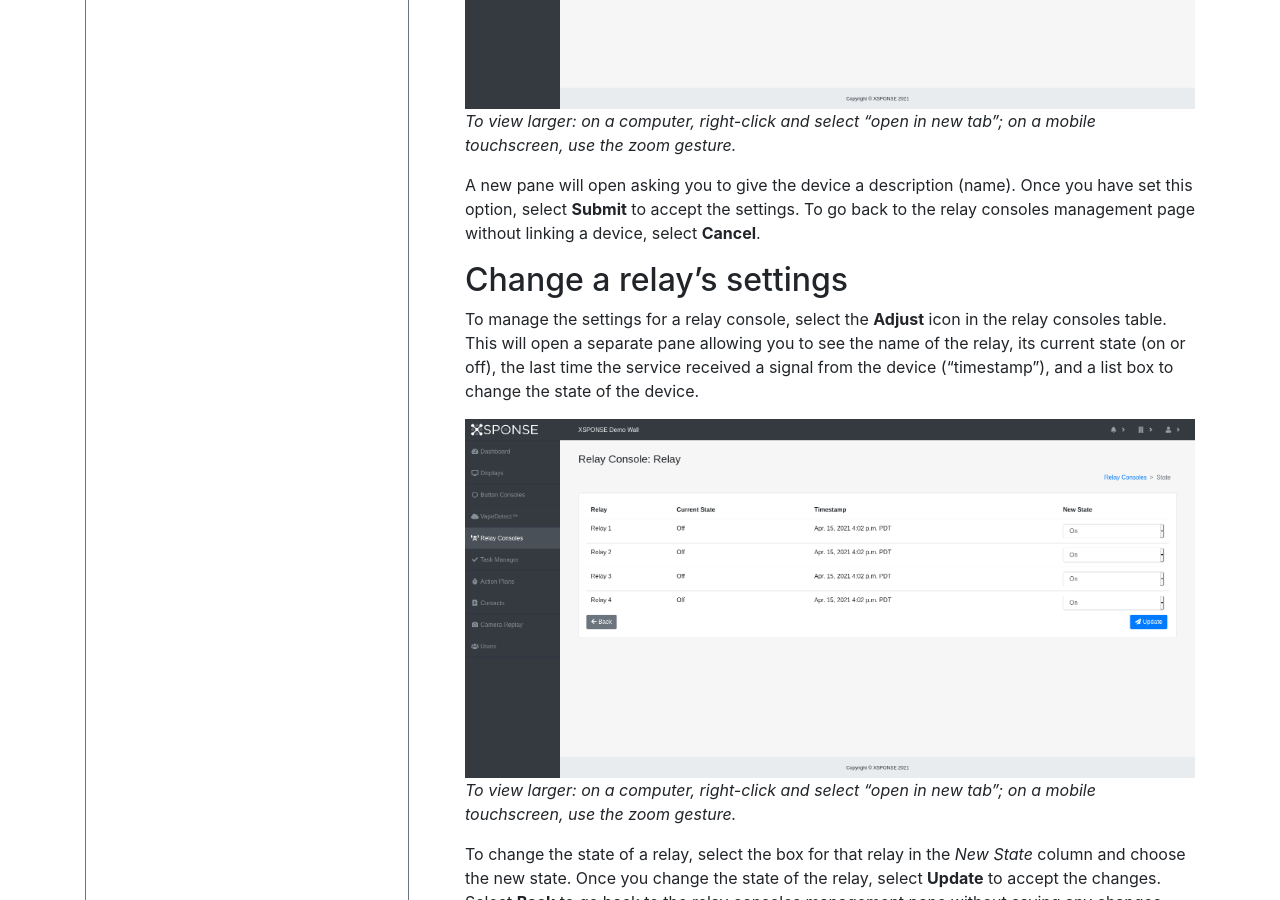
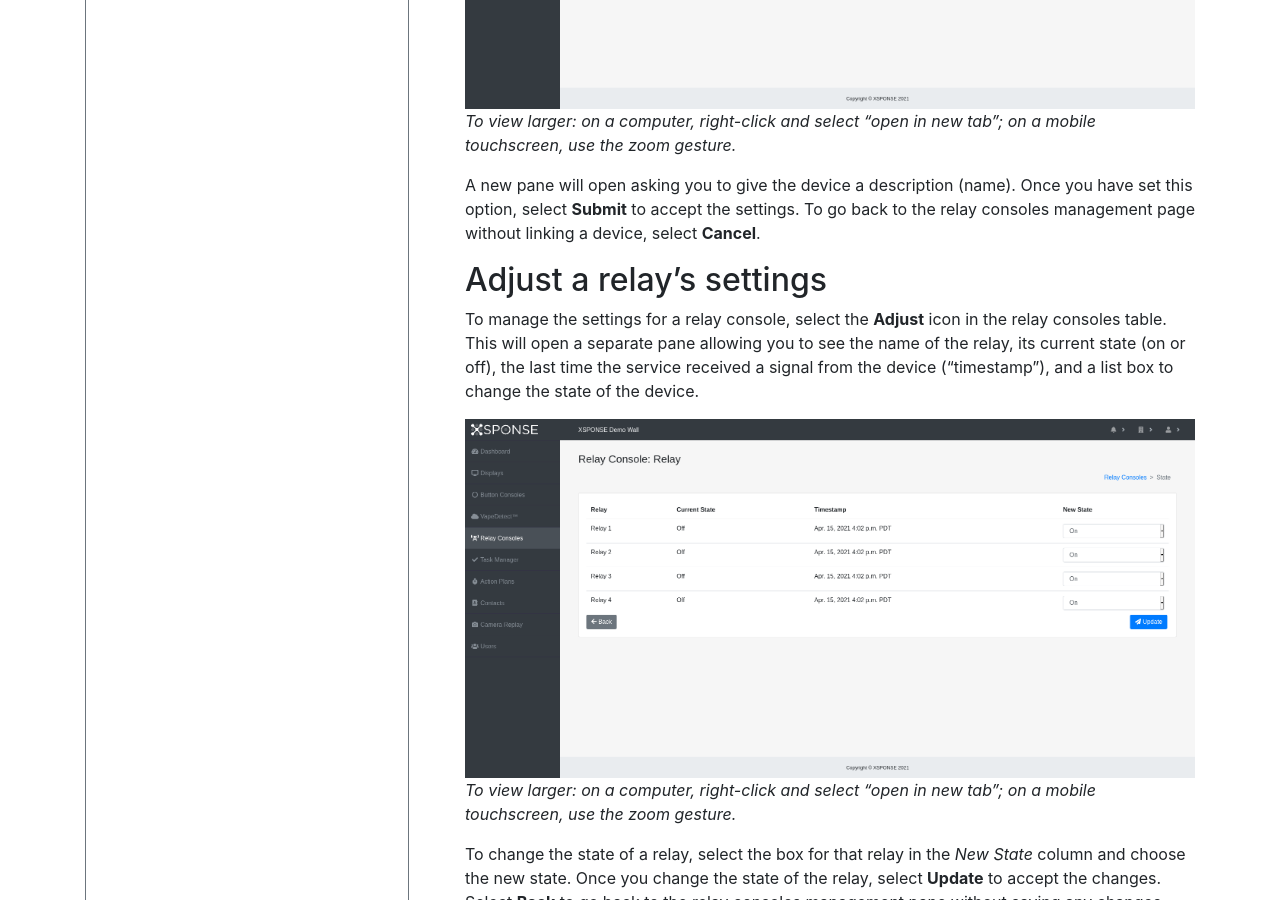
Before and after one commit to NrsSystems/docs, a Jekyll site: the page built from relay-consoles/relay-consoles-management.md, in a window 1280 px wide and 900 px high, scrolled down 1495 px. Built offline with Jekyll 4.4.1, drawn with Linux system fonts in a browser that asks for light colours; our own code applies the rules of GitHub Pages for plain Markdown files.

Commit message:
Update relay-consoles-management.md

```diff
--- a/relay-consoles/relay-consoles-management.md
+++ b/relay-consoles/relay-consoles-management.md
@@ -4,7 +4,7 @@ abstract: The Relay Consoles management pane allows a user to add, adjust, edit,
 ---
 Related: [Action Plans](../general-ops/action-plans.md) \| [Incident Logs](../general-ops/incident-logs.md) \| [Contacts Management](../general-ops/contacts-management.md)
 
-*Jump to how to [add](relay-consoles-management.md#add-a-relay-console), [adjust](relay-consoles-management.md#change-a-relays-settings), [edit](relay-consoles-management.md#edit-a-relays-information), or [delete](relay-consoles-management.md#delete-a-relay-console) a relay console.*
+*Jump to how to [add](relay-consoles-management.md#add-a-relay-console), [adjust](relay-consoles-management.md#adjust-a-relays-settings), [edit](relay-consoles-management.md#edit-a-relays-information), or [delete](relay-consoles-management.md#delete-a-relay-console) a relay console.*
 
 The relay consoles table shows the relay consoles by description (name).
 
@@ -23,7 +23,7 @@ _To view larger: on a computer, right-click and select "open in new tab"; on a m
 
 A new pane will open asking you to give the device a description (name). Once you have set this option, select **Submit** to accept the settings. To go back to the relay consoles management page without linking a device, select **Cancel**.
 
-## Change a relay’s settings
+## Adjust a relay’s settings
 To manage the settings for a relay console, select the **Adjust** icon in the relay consoles table. This will open a separate pane allowing you to see the name of the relay, its current state (on or off), the last time the service received a signal from the device ("timestamp"), and a list box to change the state of the device.
 
 ![adjust relay pane](relay_adjust.png)
```
